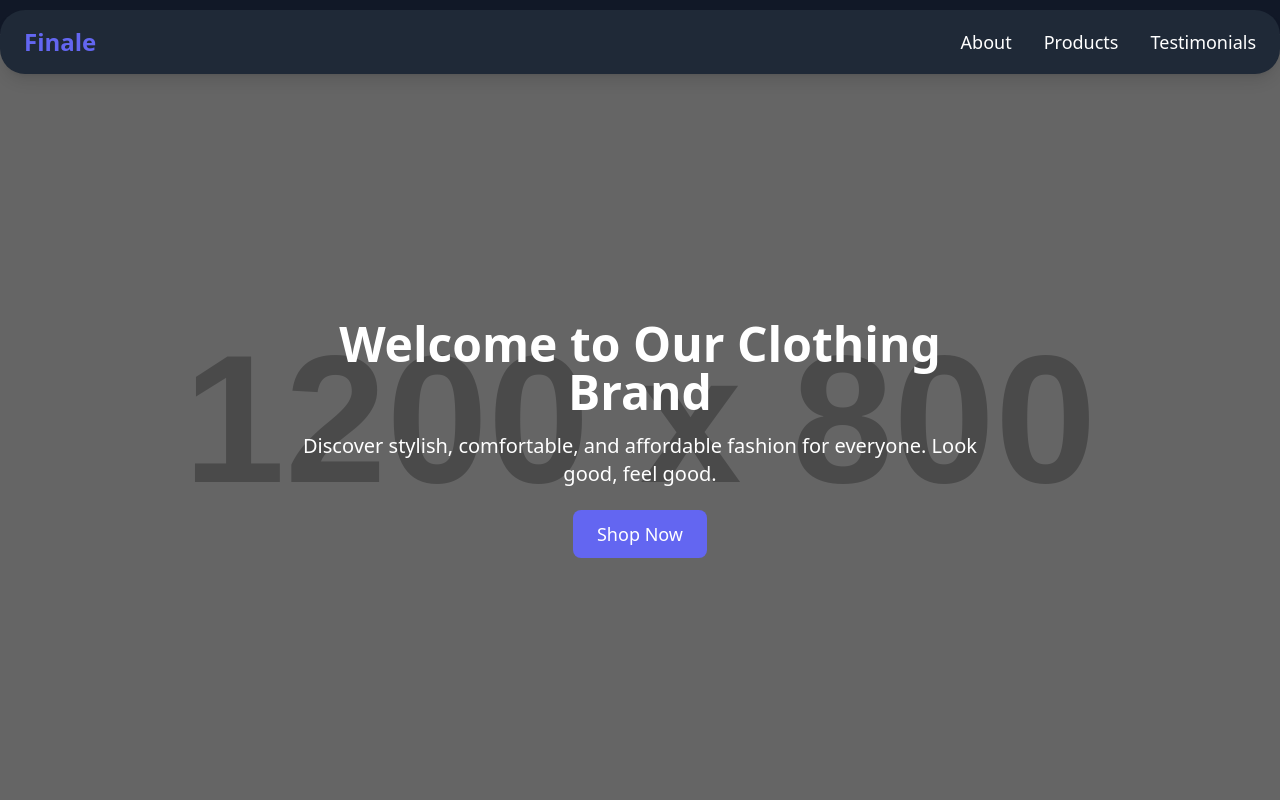
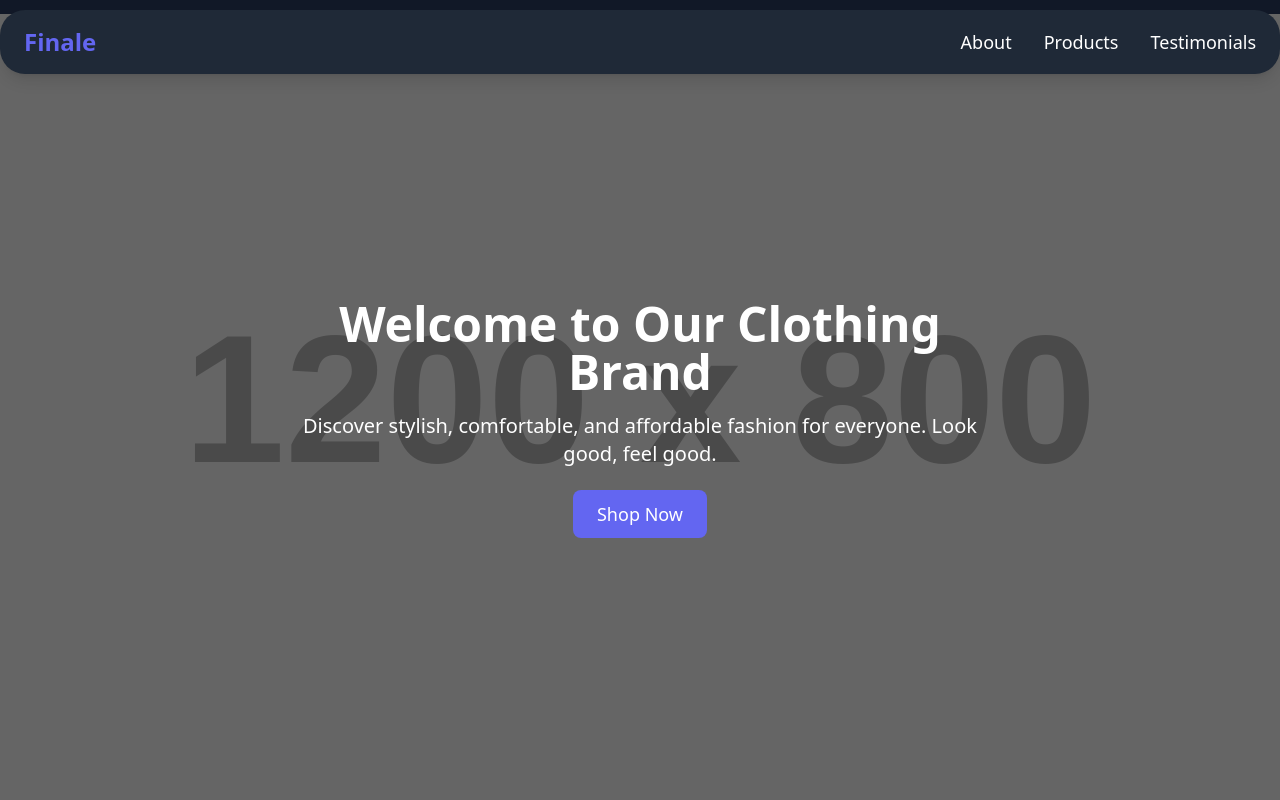
Before and after one commit to angkasaID/angkasaID.github.io, a plain HTML site: page index.html in a window 1280 px wide. Shown: the top 800 px of the page. Drawn offline with nearby package versions, Linux system fonts and the light colour scheme; placeholder pictures from the web are drawn by us.

Commit message:
Update index.html

```diff
--- a/index.html
+++ b/index.html
@@ -46,7 +46,7 @@
     </div>
     </nav>
     <!-- Hero Section (Parallax Effect) -->
-    <section id="hero" class="parallax" style="background-image: url('https://placehold.co/1200x800'); margin-top:-30px;">
+    <section id="hero" class="parallax" style="background-image: url('https://placehold.co/1200x800'); margin-top:-50px;">
         <div class="bg-black bg-opacity-50 w-full h-full flex justify-center items-center">
             <div class="text-white text-center px-8 py-16 max-w-3xl">
                 <h1 class="text-5xl font-bold mb-4">Welcome to Our Clothing Brand</h1>
```
